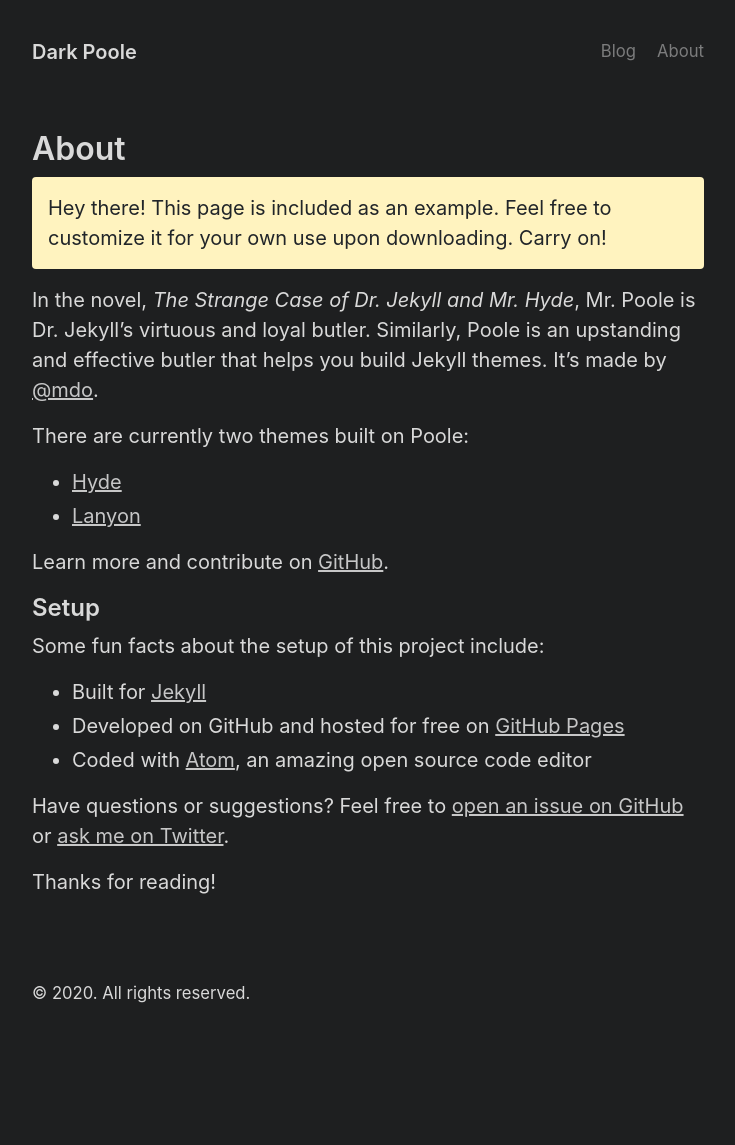
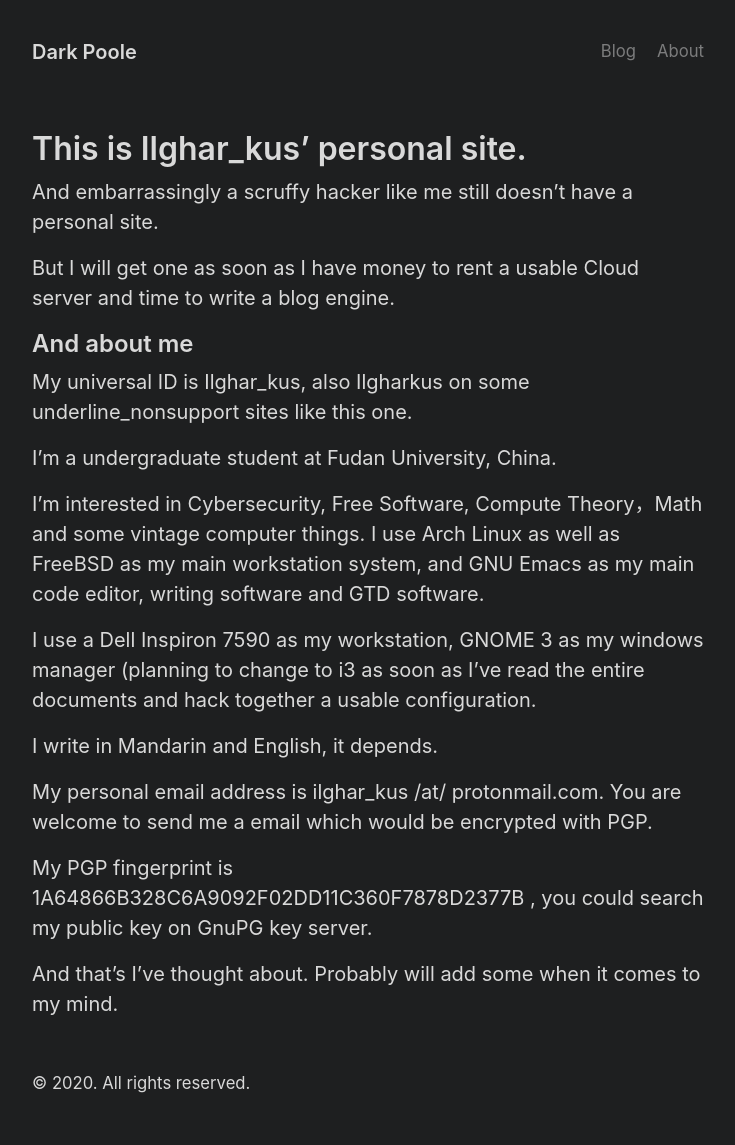
Before and after one commit to ika-twb/ika-twb.github.io, a Jekyll site: the page built from about.md, in a window 1280 px wide. Shown: the whole page, without its empty margins (272-1007 px from the left). Built offline with Jekyll 4.4.1, drawn with Linux system fonts in a browser that asks for light colours; before the commit the page ends 1055 px from its top, so only the background shows below that.

Commit message:
New Theme

```diff
--- a/about.md
+++ b/about.md
@@ -1,29 +1,29 @@
 ---
-layout: page
+layout: default
 title: About
 ---
 
-<p class="message">
-  Hey there! This page is included as an example. Feel free to customize it for your own use upon downloading. Carry on!
-</p>
+# This is Ilghar_kus' personal site.
 
-In the novel, *The Strange Case of Dr. Jekyll and Mr. Hyde*, Mr. Poole is Dr. Jekyll's virtuous and loyal butler. Similarly, Poole is an upstanding and effective butler that helps you build Jekyll themes. It's made by [@mdo](https://twitter.com/mdo).
+And embarrassingly a scruffy hacker like me still doesn't have a personal site.
 
-There are currently two themes built on Poole:
+But I will get one as soon as I have money to rent a usable Cloud server and time to write a blog engine.
 
-- [Hyde](https://hyde.getpoole.com)
-- [Lanyon](https://lanyon.getpoole.com)
+## And about me
 
-Learn more and contribute on [GitHub](https://github.com/poole).
+My universal ID is Ilghar_kus, also Ilgharkus on some underline_nonsupport sites like this one.
 
-## Setup
+I'm a undergraduate student at Fudan University, China.
 
-Some fun facts about the setup of this project include:
+I'm interested in Cybersecurity, Free Software, Compute Theory，Math and some vintage computer things.
+I use Arch Linux as well as FreeBSD as my main workstation system, and GNU Emacs as my main code editor, writing software and GTD software.
 
-- Built for [Jekyll](https://jekyllrb.com)
-- Developed on GitHub and hosted for free on [GitHub Pages](https://pages.github.com)
-- Coded with [Atom](https://atom.io), an amazing open source code editor
+I use a Dell Inspiron 7590 as my workstation, GNOME 3 as my windows manager (planning to change to i3 as soon as I've read the entire documents and hack together a usable configuration.
 
-Have questions or suggestions? Feel free to [open an issue on GitHub](https://github.com/poole/poole/issues/new) or [ask me on Twitter](https://twitter.com/mdo).
+I write in Mandarin and English, it depends.
 
-Thanks for reading!
+My personal email address is ilghar_kus /at/ protonmail.com. You are welcome to send me a email which would be encrypted with PGP.
+
+My PGP fingerprint is 1A64866B328C6A9092F02DD11C360F7878D2377B , you could search my public key on GnuPG key server.
+
+And that's I've thought about. Probably will add some when it comes to my mind.
```
Also changed, not shown: self.md (deleted, +0 -15 lines), LICENSE.md.
